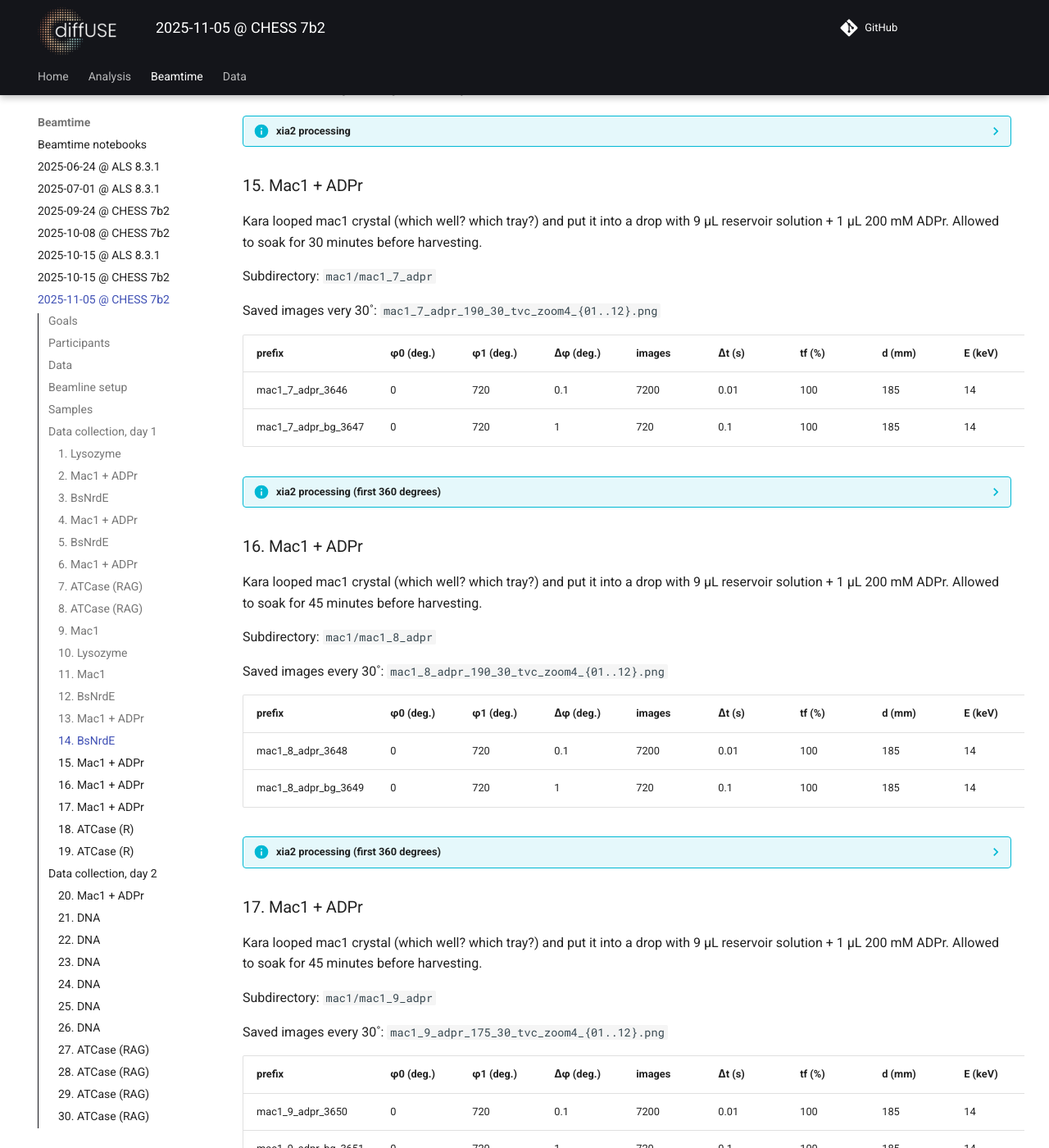
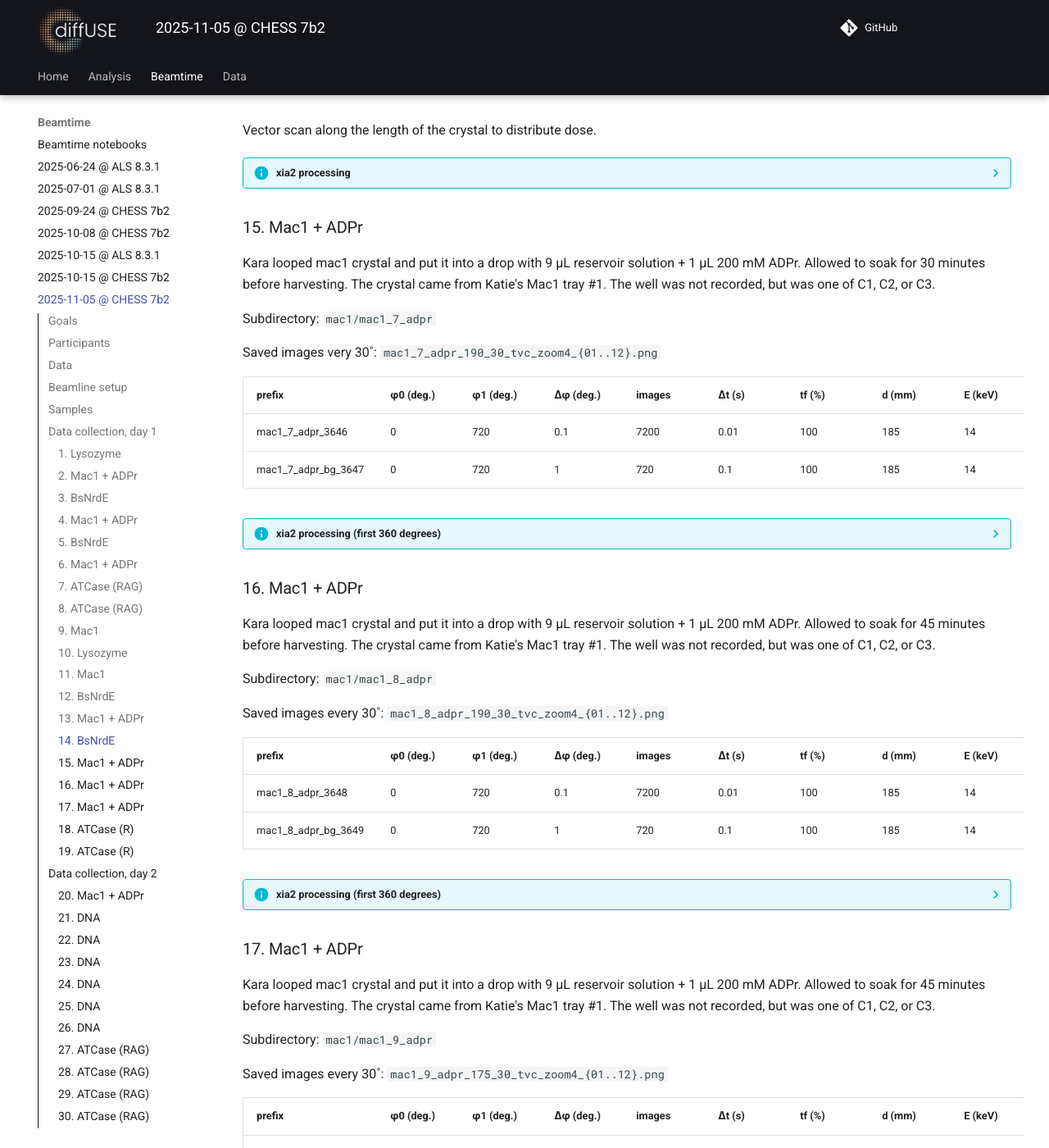
Before and after one commit to diff-use/logbook, an MkDocs documentation site: the page built from docs/beamtime/20251105-chess.md, in a window 1280 px wide and 1400 px high, scrolled down 16302 px. Shown: the whole window at 82% size. Built offline with MkDocs 1.6.1 and Material for MkDocs 9.7.7, drawn with Linux system fonts in a browser that asks for light colours; comment, search, counter and statistics services are not loaded; some of the changed text lies outside the part shown.

Commit message:
added missing mac1 crystal information

```diff
--- a/docs/beamtime/20251105-chess.md
+++ b/docs/beamtime/20251105-chess.md
@@ -351,7 +308,7 @@ Saved a photo of the cracked crystal: `MG_A4r_cracked_tvc_zoom4_1.png`
 
 ### 4. Mac1 + ADPr
 
-Kara added 1 µL of 200 mM ADP-ribose to the crystal drop, pipetted up and down, and waited for ~10 minutes before looping. 10 µL of well solution was added to a new sleeve (re-used loop).
+Kara added 1 µL of 200 mM ADP-ribose to the crystal drop, pipetted up and down, and waited for ~10 minutes before looping. 10 µL of well solution was added to a new sleeve (re-used loop). The crystal came from Katie's Mac1 tray #2, but the particular well was not recorded.
 
 Subdirectory: `mac1/mac1_2_adpr`
 
@@ -418,7 +375,7 @@ Saved 12 images per 30˚: `MG_C3r_adpr_tvc_zoom4_{01..12}.png`
 
 ### 6. Mac1 + ADPr
 
-Kara made a drop of 9 µL reservoir solution and added 1 µL of 200 mM ADPr. She looped a few crystals into the drop, and let soak for ~10 minutes.
+Kara made a drop of 9 µL reservoir solution and added 1 µL of 200 mM ADPr. She looped a few crystals into the drop, and let soak for ~10 minutes. The crystal came from Katie's Mac1 tray #1. The well was not recorded, but was one of C1, C2, or C3.
 
 Subdirectory: `mac1/mac1_3_adpr`
 
@@ -620,7 +577,7 @@ Vector scan along the length of the crystal was used to distribute the dose.
 
 ### 13. Mac1 + ADPr
 
-Kara made a new drop with 9 µL reservoir solution + 1 µL 200 mM ADPr, looped mac1 crystal (which well? which tray?) and put it into the new drop. Allowed to soak for 30 minutes before harvesting.
+Kara made a new drop with 9 µL reservoir solution + 1 µL 200 mM ADPr, looped mac1 crystal and put it into the new drop. Allowed to soak for 30 minutes before harvesting. The crystal came from Katie's Mac1 tray #1. The well was not recorded, but was one of C1, C2, or C3.
 
 Subdirectory: `mac1/mac1_6_adpr`
 
@@ -679,7 +636,7 @@ Vector scan along the length of the crystal to distribute dose.
 
 ### 15. Mac1 + ADPr
 
-Kara looped mac1 crystal (which well? which tray?) and put it into a drop with 9 µL reservoir solution + 1 µL 200 mM ADPr. Allowed to soak for 30 minutes before harvesting.
+Kara looped mac1 crystal and put it into a drop with 9 µL reservoir solution + 1 µL 200 mM ADPr. Allowed to soak for 30 minutes before harvesting. The crystal came from Katie's Mac1 tray #1. The well was not recorded, but was one of C1, C2, or C3.
 
 Subdirectory: `mac1/mac1_7_adpr`
 
@@ -707,7 +664,7 @@ Saved images very 30˚: `mac1_7_adpr_190_30_tvc_zoom4_{01..12}.png`
 
 ### 16. Mac1 + ADPr
 
-Kara looped mac1 crystal (which well? which tray?) and put it into a drop with 9 µL reservoir solution + 1 µL 200 mM ADPr. Allowed to soak for 45 minutes before harvesting.
+Kara looped mac1 crystal and put it into a drop with 9 µL reservoir solution + 1 µL 200 mM ADPr. Allowed to soak for 45 minutes before harvesting. The crystal came from Katie's Mac1 tray #1. The well was not recorded, but was one of C1, C2, or C3.
 
 Subdirectory: `mac1/mac1_8_adpr`
 
@@ -735,7 +692,7 @@ Saved images every 30˚: `mac1_8_adpr_190_30_tvc_zoom4_{01..12}.png`
 
 ### 17. Mac1 + ADPr
 
-Kara looped mac1 crystal (which well? which tray?) and put it into a drop with 9 µL reservoir solution + 1 µL 200 mM ADPr. Allowed to soak for 45 minutes before harvesting.
+Kara looped mac1 crystal and put it into a drop with 9 µL reservoir solution + 1 µL 200 mM ADPr. Allowed to soak for 45 minutes before harvesting. The crystal came from Katie's Mac1 tray #1. The well was not recorded, but was one of C1, C2, or C3.
 
 Subdirectory: `mac1/mac1_9_adpr`
 
```
Also changed, not shown: other parts of docs/beamtime/20251105-chess.md (+0 -43 lines).
